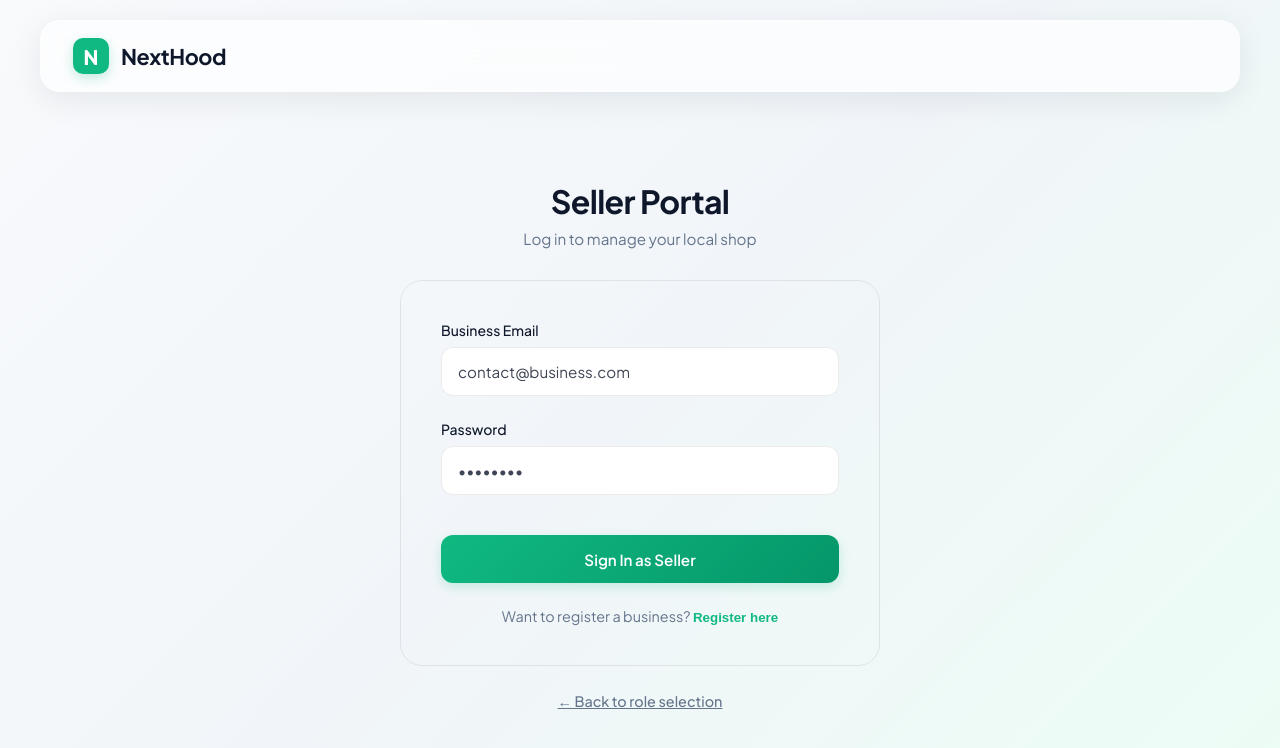
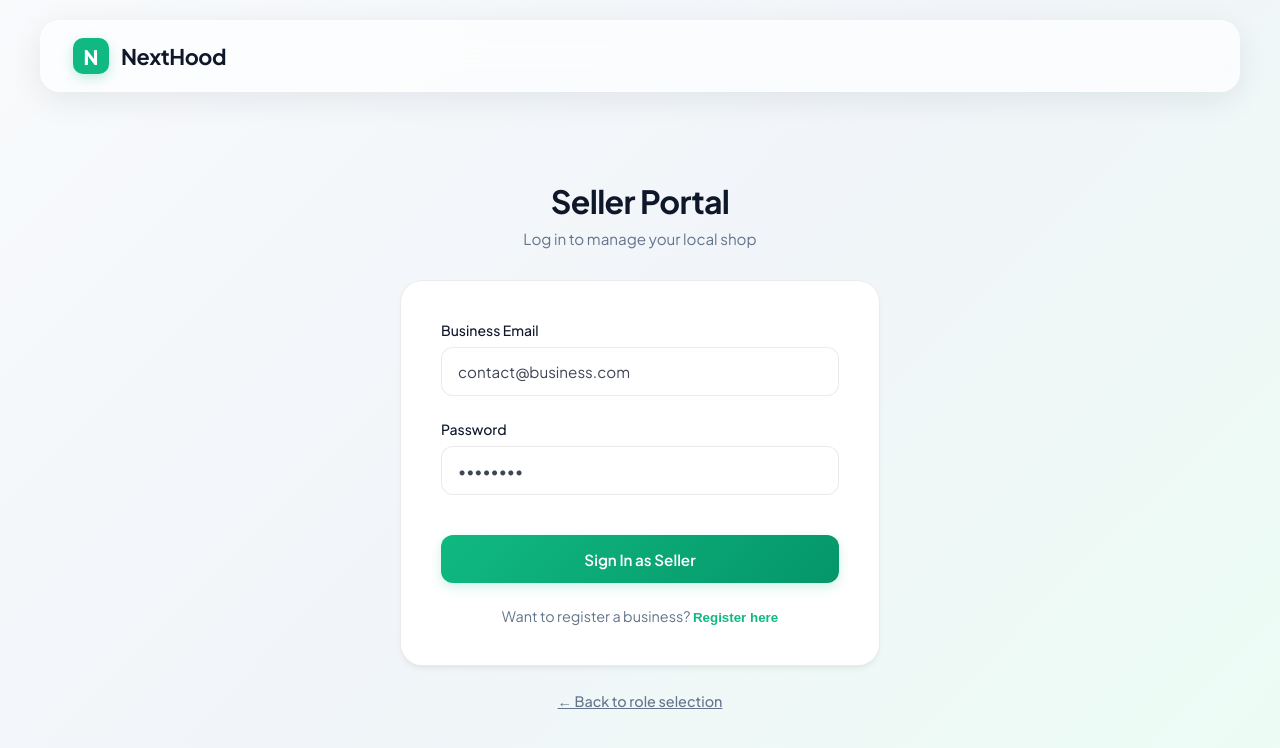
Before and after one commit to rhariharan409/NextHood, a Next.js app: page /seller/auth in a window 1280 px wide. Shown: the top 748 px of the page. Built offline with nearby package versions, Linux system fonts and the light colour scheme.

Commit message:
Fix seller side dark mode contrast bugs: Overrode inline white backgrounds, stats sub-cards, and optimized image stretching in tables

```diff
--- a/src/app/globals.css
+++ b/src/app/globals.css
@@ -35,6 +35,9 @@
   --card-bg: #ffffff;
   --card-border: rgba(226, 232, 240, 0.8);
   --input-bg: #ffffff;
+  --surface: #ffffff;
+  --surface-2: #f1f5f9;
+  --shadow: 0 4px 6px -1px rgba(0, 0, 0, 0.05), 0 2px 4px -2px rgba(0, 0, 0, 0.05);
 }
 
 [data-theme='dark'] {
@@ -55,6 +58,9 @@
   --card-bg: rgba(17, 24, 39, 0.72);
   --card-border: rgba(255, 255, 255, 0.08);
   --input-bg: rgba(17, 24, 39, 0.72);
+  --surface: rgba(17, 24, 39, 0.72);
+  --surface-2: rgba(17, 24, 39, 0.55);
+  --shadow: 0 20px 50px rgba(0, 0, 0, 0.35);
 
   --nav-bg: rgba(10, 15, 30, 0.82);
   --nav-border: rgba(255, 255, 255, 0.08);
@@ -586,3 +592,40 @@ tr:hover {
   border-color: rgba(255, 255, 255, 0.15) !important;
   color: #94a3b8 !important;
 }
+
+/* Intercept and override inline styled white backgrounds globally in dark mode */
+[data-theme='dark'] div[style*="background-color: '#ffffff'"],
+[data-theme='dark'] div[style*="backgroundColor: '#ffffff'"],
+[data-theme='dark'] div[style*="background-color:#ffffff"],
+[data-theme='dark'] div[style*="backgroundColor:#ffffff"],
+[data-theme='dark'] div[style*="background-color: '#fff'"],
+[data-theme='dark'] div[style*="backgroundColor: '#fff'"],
+[data-theme='dark'] div[style*="background-color:#fff"],
+[data-theme='dark'] div[style*="backgroundColor:#fff"],
+[data-theme='dark'] div[style*="background: '#ffffff'"],
+[data-theme='dark'] div[style*="background:#ffffff"],
+[data-theme='dark'] div[style*="background: '#fff'"],
+[data-theme='dark'] div[style*="background:#fff"],
+[data-theme='dark'] div[style*="background: '#ffffff'"],
+[data-theme='dark'] tr[style*="background-color: '#ffffff'"],
+[data-theme='dark'] tr[style*="backgroundColor: '#ffffff'"],
+[data-theme='dark'] button[style*="background-color: '#ffffff'"],
+[data-theme='dark'] button[style*="backgroundColor: '#ffffff'"] {
+  background-color: var(--surface) !important;
+  background: var(--surface) !important;
+}
+
+[data-theme='dark'] div[style*="background-color: '#f8fafc'"],
+[data-theme='dark'] div[style*="backgroundColor: '#f8fafc'"],
+[data-theme='dark'] div[style*="background-color:#f8fafc"],
+[data-theme='dark'] div[style*="backgroundColor:#f8fafc"],
+[data-theme='dark'] div[style*="background: '#f8fafc'"],
+[data-theme='dark'] div[style*="background:#f8fafc"],
+[data-theme='dark'] div[style*="background: '#fafbfb'"],
+[data-theme='dark'] div[style*="background-color: '#fafbfb'"],
+[data-theme='dark'] div[style*="background: '#f8fafc'"],
+[data-theme='dark'] tr[style*="background-color: '#f8fafc'"],
+[data-theme='dark'] tr[style*="backgroundColor: '#f8fafc'"] {
+  background-color: var(--surface-2) !important;
+  background: var(--surface-2) !important;
+}
```
Also changed, not shown: src/app/seller/home/page.tsx (+6 -6 lines), src/components/OptimizedImage.tsx (+9 -6 lines).
